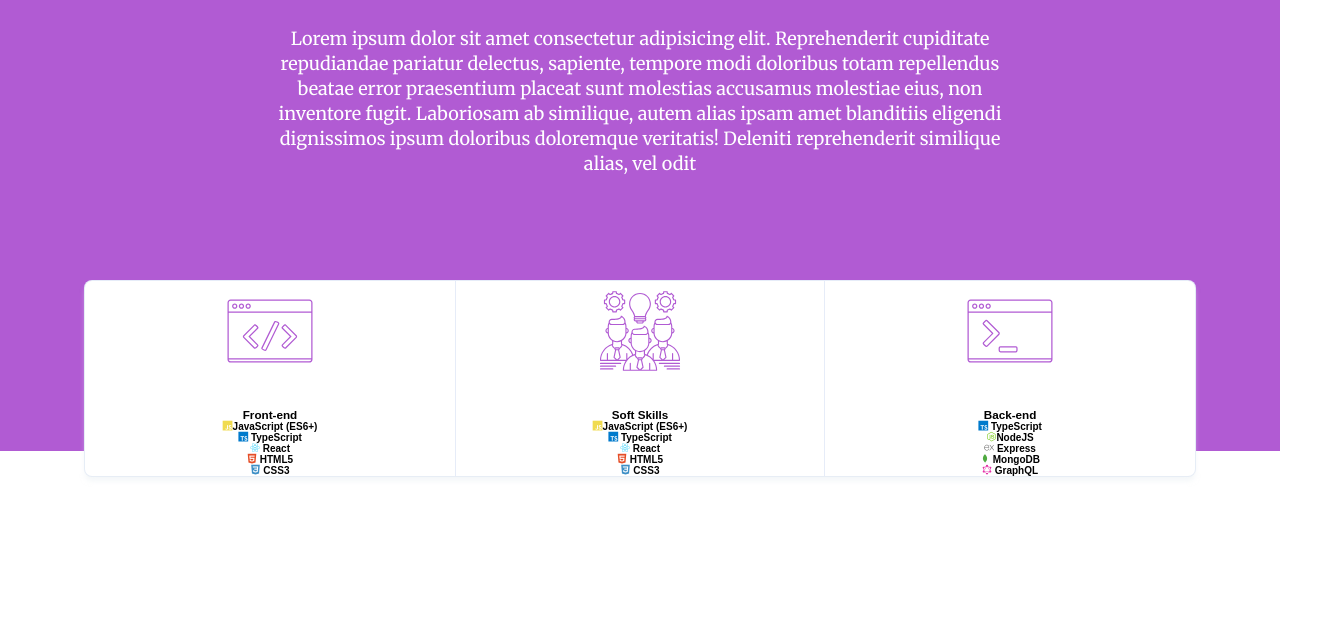
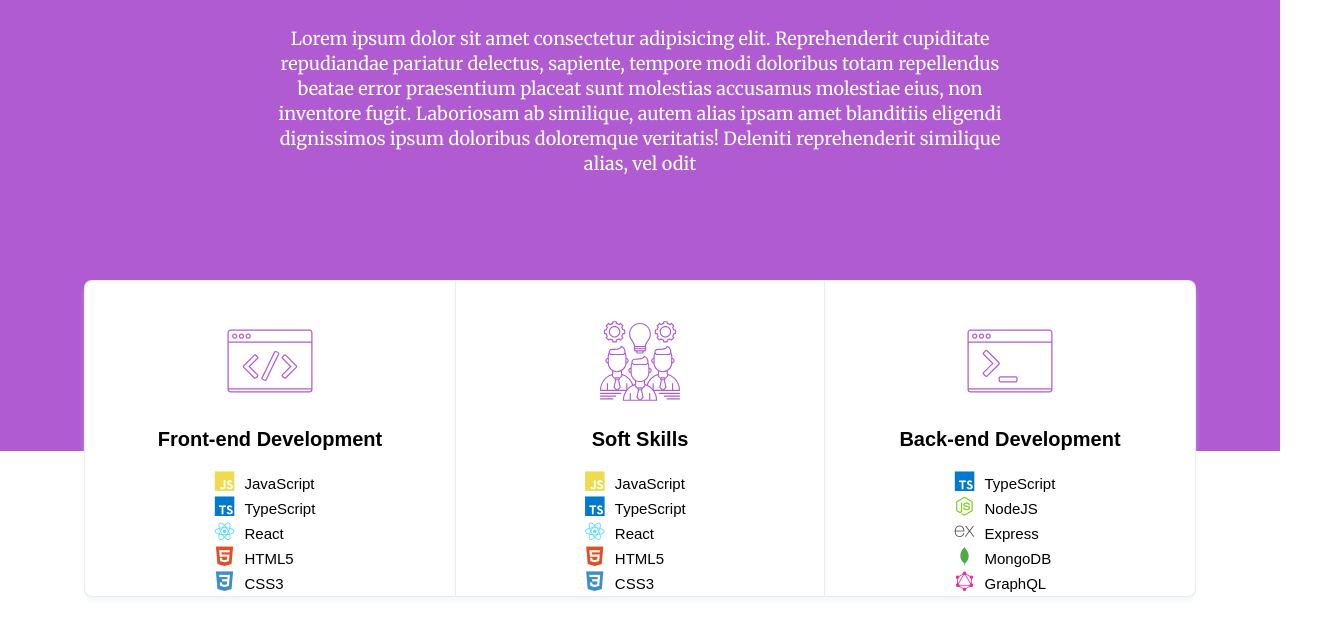
Before and after one commit to omegapaulo/omegapaulo_ws, a website built with Vite: page index.html in a window 1280 px wide. Shown: the part 909-1544 px from the top of the page, 1325 px wide, since content can reach past the window. Built offline with nearby package versions, Linux system fonts and the light colour scheme; files whose address does not match are found by name.

Commit message:
Still working on about page

```diff
--- a/index.html
+++ b/index.html
@@ -134,48 +134,97 @@
           </p>
         </div>
         <div class="tools">
-          <!-- <h2>Tools I use:</h2> -->
-          <div>
           <div class="tools__info">
             <div class="frontend">
               <img src="./src/img/front-end.svg" alt="front end image">
-                <h3>Front-end</h3>
-                <h4><span><i class="devicon-javascript-plain colored"></i></span>JavaScript (ES6+)</h4>
-                <h4><span><i class="devicon-typescript-plain colored"></i>
-                  </span>TypeScript</h4>
-                <h4> <span><i class="devicon-react-plain colored"></i>
-                  </span> React</h4>
-                <h4> <span><i class="devicon-html5-plain colored"></i>
-                  </span> HTML5</h4>
-                <h4> <span><i class="devicon-css3-plain colored"></i>
-                  </span> CSS3</h4>
+              <h3>Front-end Development</h3>
+              <div class="languages">
+                <div>
+                  <span><i class="devicon-javascript-plain colored"></i></span>
+                  <h4>JavaScript</h4>
                 </div>
+                <div>
+                  <span><i class="devicon-typescript-plain colored"></i>
+                  </span>
+                  <h4>TypeScript</h4>
+                </div>
+                <div>
+                  <span><i class="devicon-react-plain colored"></i>
+                  </span>
+                  <h4> React</h4>
+                </div>
+                <div>
+                  <span><i class="devicon-html5-plain colored"></i>
+                  </span>
+                  <h4> HTML5</h4>
+                </div>
+                <div>
+                  <span><i class="devicon-css3-plain colored"></i>
+                  </span>
+                  <h4> CSS3</h4>
+                </div>
+              </div>
+            </div>
+
             <div class="soft__skills">
               <img src="./src/img/soft-skills.svg" alt="front end image">
               <h3>Soft Skills</h3>
-                <h4><span><i class="devicon-javascript-plain colored"></i></span>JavaScript (ES6+)</h4>
-                <h4><span><i class="devicon-typescript-plain colored"></i>
-                  </span>TypeScript</h4>
-                <h4> <span><i class="devicon-react-plain colored"></i>
-                  </span> React</h4>
-                <h4> <span><i class="devicon-html5-plain colored"></i>
-                  </span> HTML5</h4>
-                <h4> <span><i class="devicon-css3-plain colored"></i>
-                  </span> CSS3</h4>
+              <div class="languages">
+                <div>
+                  <span><i class="devicon-javascript-plain colored"></i></span>
+                  <h4>JavaScript</h4>
+                </div>
+                <div>
+                  <span><i class="devicon-typescript-plain colored"></i>
+                  </span>
+                  <h4>TypeScript</h4>
+                </div>
+                <div>
+                  <span><i class="devicon-react-plain colored"></i>
+                  </span>
+                  <h4> React</h4>
+                </div>
+                <div>
+                  <span><i class="devicon-html5-plain colored"></i>
+                  </span>
+                  <h4> HTML5</h4>
+                </div>
+                <div>
+                  <span><i class="devicon-css3-plain colored"></i>
+                  </span>
+                  <h4> CSS3</h4>
+                </div>
+              </div>
             </div>
 
             <div class="backend">
               <img src="./src/img/back-end.svg" alt="back end image">
-                <h3>Back-end</h3>
-                <h4> <span><i class="devicon-typescript-plain colored"></i>
-                  </span> TypeScript</h4>
-                <h4><span><i class="devicon-nodejs-plain colored"></i></span>NodeJS</h4>
-                <h4><span><i class="devicon-express-original colored"></i>
-                  </span>Express</h4>
-                <h4> <span><i class="devicon-mongodb-plain colored"></i>
-                  </span> MongoDB</h4>
-                <h4> <span><i class="devicon-graphql-plain colored"></i>
-                  </span> GraphQL</h4>
+              <h3>Back-end Development</h3>
+              <div class="languages">
+                <div>
+                  <span><i class="devicon-typescript-plain colored"></i>
+                  </span>
+                  <h4>TypeScript</h4>
+                </div>
+                <div>
+                  <span><i class="devicon-nodejs-plain colored"></i></span>
+                  <h4>NodeJS</h4>
+                </div>
+                <div>
+                  <span><i class="devicon-express-original colored"></i>
+                  </span>
+                  <h4>Express</h4>
+                </div>
+                <div>
+                  <span><i class="devicon-mongodb-plain colored"></i>
+                  </span>
+                  <h4> MongoDB</h4>
+                </div>
+                <div>
+                  <span><i class="devicon-graphql-plain colored"></i>
+                  </span>
+                  <h4> GraphQL</h4>
+                </div>
               </div>
             </div>
           </div>
--- a/src/main.scss
+++ b/src/main.scss
@@ -221,6 +221,38 @@ body {
 
       img {
         width: 100px;
+        margin-top: 3rem;
+      }
+
+      h3 {
+        font-size: 2rem;
+        margin-bottom: 2rem;
+        margin-top: -1rem;
+      }
+
+      .languages {
+        width: 30%;
+        display: flex;
+        flex-direction: column;
+        margin: 0 auto;
+        line-height: 2.5rem;
+
+        div {
+          // text-align: center;
+          display: flex;
+          // justify-content: center;
+          align-items: center;
+        }
+
+        h4 {
+          font-size: 1.5rem;
+          font-weight: 400;
+        }
+
+        span {
+          margin-right: 1rem;
+          font-size: 2rem;
+        }
       }
 
       .soft__skills {
```
Lines whose indentation alone changed are shown as unchanged.
